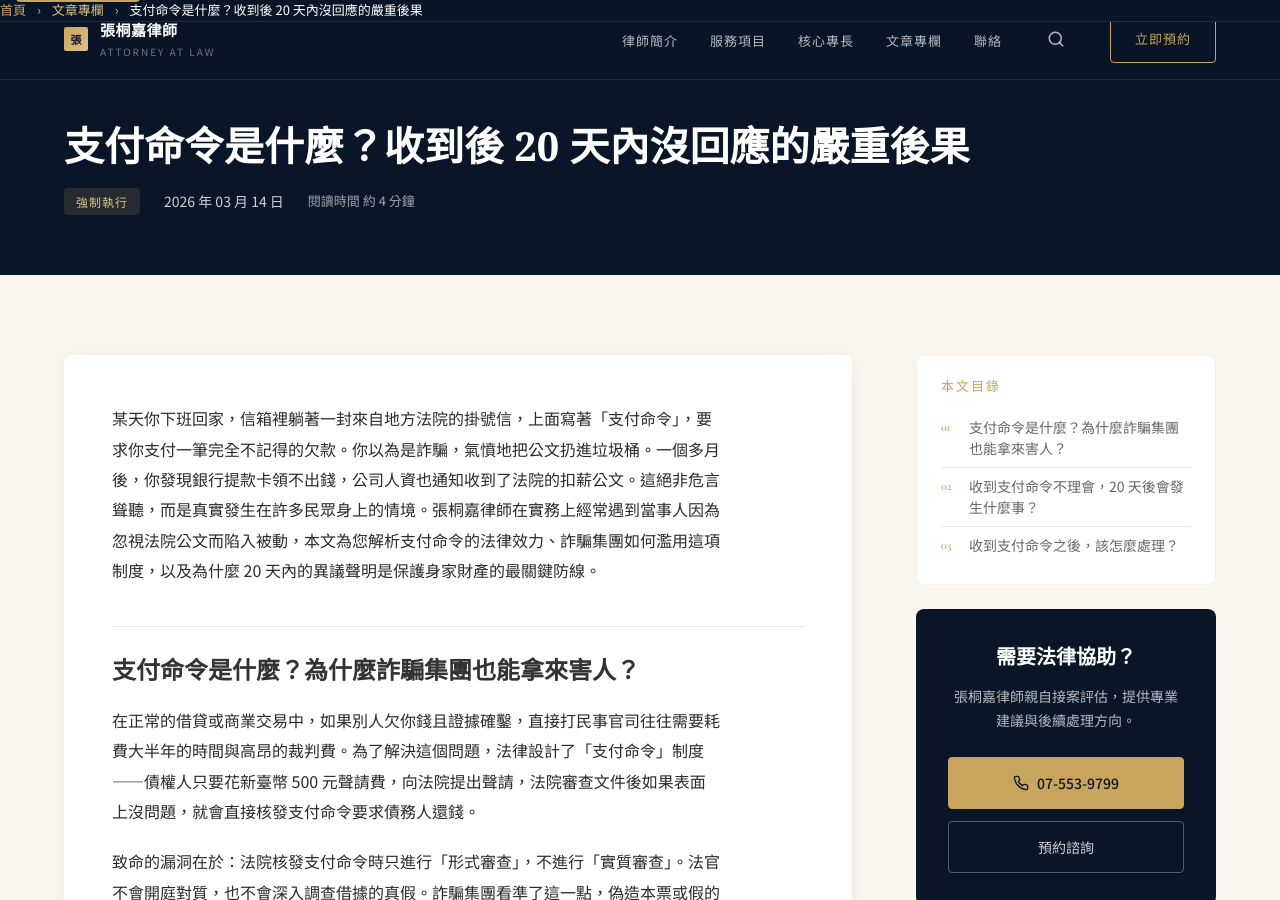
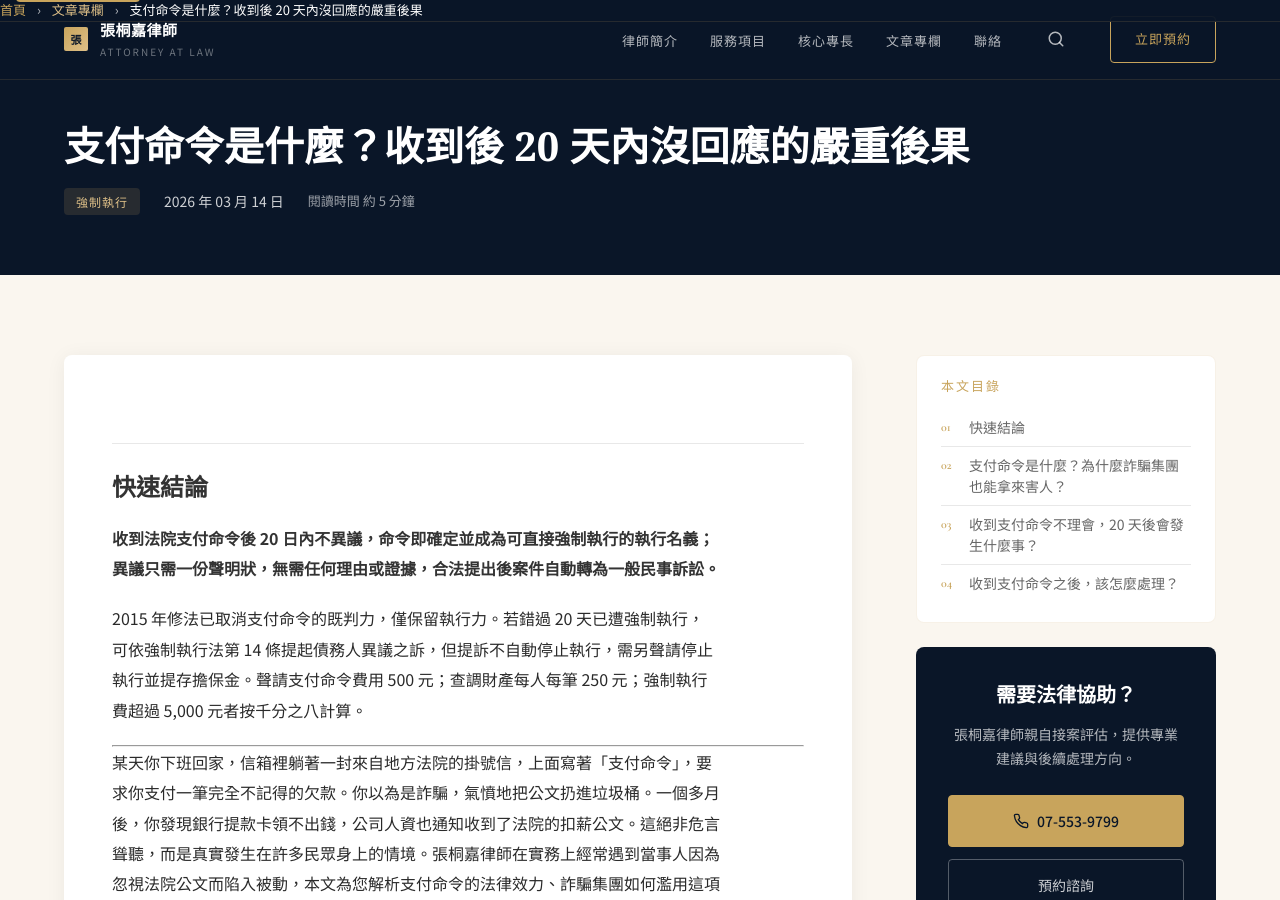
Before and after one commit to let0448/tclaw.tw, a Jekyll site: the page built from _posts/2026-03-14-payment-order-legal-guide.md, in a window 1280 px wide and 900 px high. Built offline with Jekyll 4.4.1, drawn with Linux system fonts in a browser that asks for light colours.

Commit message:
feat: add AEO 快速結論 blocks to 6 強制執行 articles (batch 4)
- wage-garnishment: §115-1 三分之一上限 + §122 1.2倍最低生活費雙防線
- property-seizure: §78 居住保障、每次流標固定減價20%、§80-1法院職權撤銷
- provisional-attachment: §132第3項 30日執行大限、擔保金三分之一個案裁量
- fraudulent-transfer: §244 無償/有償差異、1年/10年時效、§19釋明義務
- foreclosure-auction: 底價遞減一拍→四拍(51折)、§58拍定前救回、點交vs不點交
- payment-order: 20日異議期、2015年取消既判力保留執行力、§14異議之訴

Co-Authored-By: Claude Sonnet 4.6 <noreply@anthropic.com>

```diff
--- a/_posts/2026-03-14-payment-order-legal-guide.md
+++ b/_posts/2026-03-14-payment-order-legal-guide.md
@@ -3,6 +3,14 @@ title: "支付命令是什麼？收到後 20 天內沒回應的嚴重後果"
 description: "收到法院支付命令千萬別丟掉！本文解析支付命令的法律效力、詐騙集團如何濫用這項制度，以及20天內提出異議聲明為何是保護身家財產的最關鍵防線。"
 date: 2026-03-14
 category: 強制執行
+---
+
+## 快速結論
+
+**收到法院支付命令後 20 日內不異議，命令即確定並成為可直接強制執行的執行名義；異議只需一份聲明狀，無需任何理由或證據，合法提出後案件自動轉為一般民事訴訟。**
+
+2015 年修法已取消支付命令的既判力，僅保留執行力。若錯過 20 天已遭強制執行，可依強制執行法第 14 條提起債務人異議之訴，但提訴不自動停止執行，需另聲請停止執行並提存擔保金。聲請支付命令費用 500 元；查調財產每人每筆 250 元；強制執行費超過 5,000 元者按千分之八計算。
+
 ---
 
 某天你下班回家，信箱裡躺著一封來自地方法院的掛號信，上面寫著「支付命令」，要求你支付一筆完全不記得的欠款。你以為是詐騙，氣憤地把公文扔進垃圾桶。一個多月後，你發現銀行提款卡領不出錢，公司人資也通知收到了法院的扣薪公文。這絕非危言聳聽，而是真實發生在許多民眾身上的情境。張桐嘉律師在實務上經常遇到當事人因為忽視法院公文而陷入被動，本文為您解析支付命令的法律效力、詐騙集團如何濫用這項制度，以及為什麼 20 天內的異議聲明是保護身家財產的最關鍵防線。
```
Also changed, not shown: _posts/2026-03-14-foreclosure-auction-legal-guide.md (+8 -0 lines), _posts/2026-03-14-fraudulent-transfer-legal-guide.md (+8 -0 lines), _posts/2026-03-14-property-seizure-legal-guide.md (+8 -0 lines), _posts/2026-03-14-provisional-attachment-legal-guide.md (+8 -0 lines), _posts/2026-03-14-wage-garnishment-legal-guide.md (+8 -0 lines).
